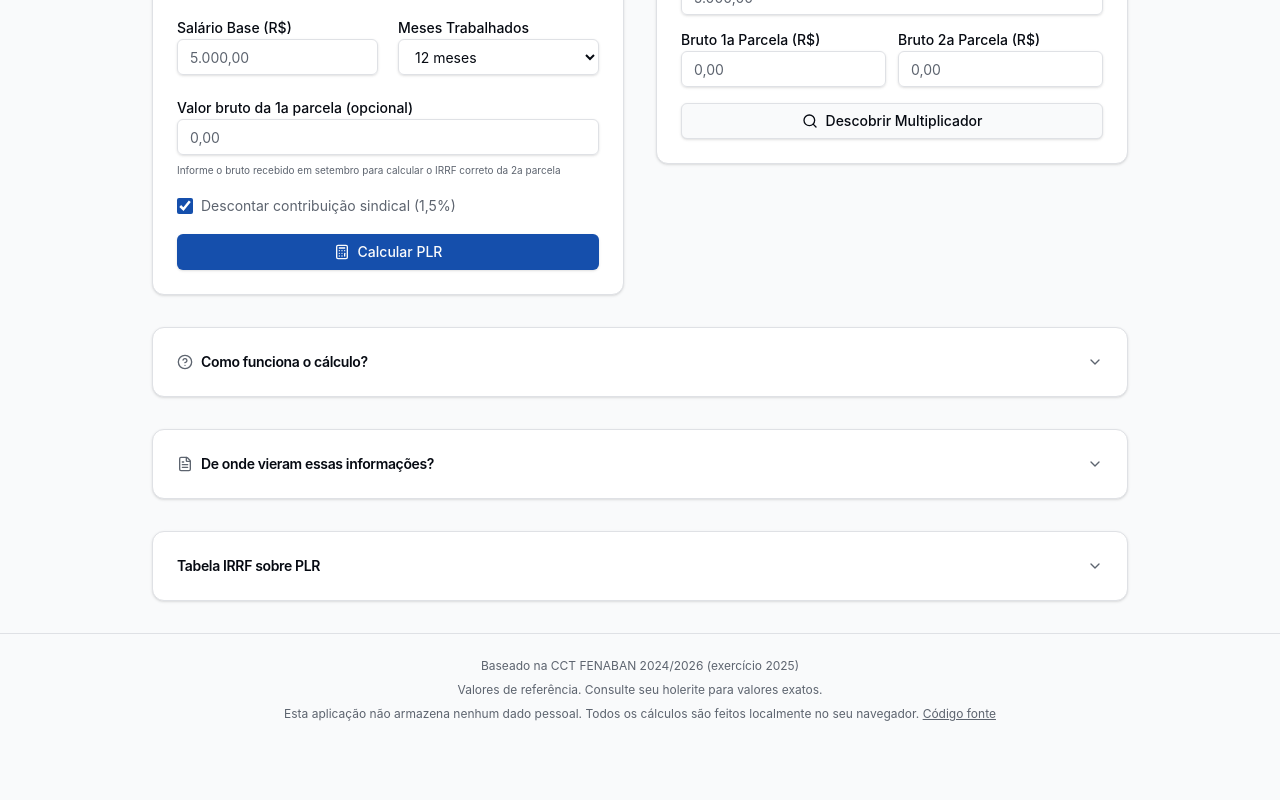
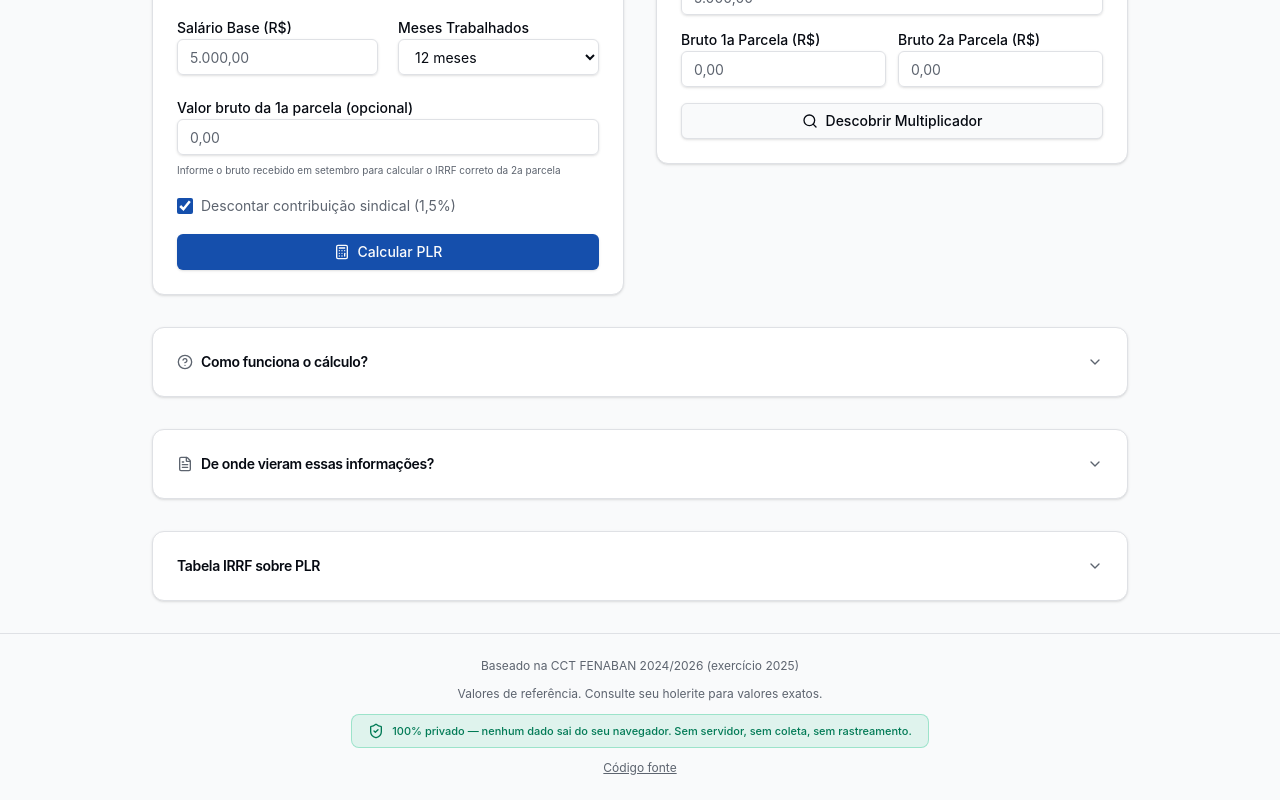
Before and after one commit to JohnPitter/meu-plr, a React (Vite) app: page / in a window 1280 px wide. Shown: the part 345-1145 px from the top of the page. Before the commit the page ends 1091 px from the top, so only its background shows below. Built offline with nearby package versions, Linux system fonts and the light colour scheme.

Commit message:
style: destacar disclaimer de privacidade no footer
Co-Authored-By: Claude Opus 4.6 <noreply@anthropic.com>

```diff
--- a/src/presentation/components/Layout.tsx
+++ b/src/presentation/components/Layout.tsx
@@ -1,4 +1,4 @@
-import { DollarSign, Moon, Sun } from "lucide-react";
+import { DollarSign, Moon, ShieldCheck, Sun } from "lucide-react";
 import { Button } from "./ui/button.tsx";
 import { useTheme } from "../hooks/useTheme.ts";
 import type { ReactNode } from "react";
@@ -31,12 +31,17 @@ export function Layout({ children }: LayoutProps) {
       <main className="mx-auto max-w-5xl px-4 py-8 sm:px-6">{children}</main>
       <footer className="border-t">
         <div className="mx-auto max-w-5xl px-4 py-6 sm:px-6">
-          <div className="flex flex-col items-center gap-2 text-center text-xs text-muted-foreground">
+          <div className="flex flex-col items-center gap-3 text-center text-xs text-muted-foreground">
             <p>Baseado na CCT FENABAN 2024/2026 (exercício 2025)</p>
             <p>Valores de referência. Consulte seu holerite para valores exatos.</p>
+            <div className="flex items-center gap-2 rounded-lg border border-emerald-500/30 bg-emerald-500/10 px-4 py-2 text-emerald-700 dark:text-emerald-400">
+              <ShieldCheck className="h-4 w-4 shrink-0" />
+              <p className="text-[11px] font-medium">
+                100% privado — nenhum dado sai do seu navegador. Sem servidor, sem coleta, sem rastreamento.
+              </p>
+            </div>
             <p>
-              Esta aplicação não armazena nenhum dado pessoal. Todos os cálculos são feitos localmente no seu navegador.
-              {" "}<a href="https://github.com/JohnPitter/meu-plr" target="_blank" rel="noopener noreferrer" className="underline hover:text-foreground">Código fonte</a>
+              <a href="https://github.com/JohnPitter/meu-plr" target="_blank" rel="noopener noreferrer" className="underline hover:text-foreground">Código fonte</a>
             </p>
           </div>
         </div>
```
